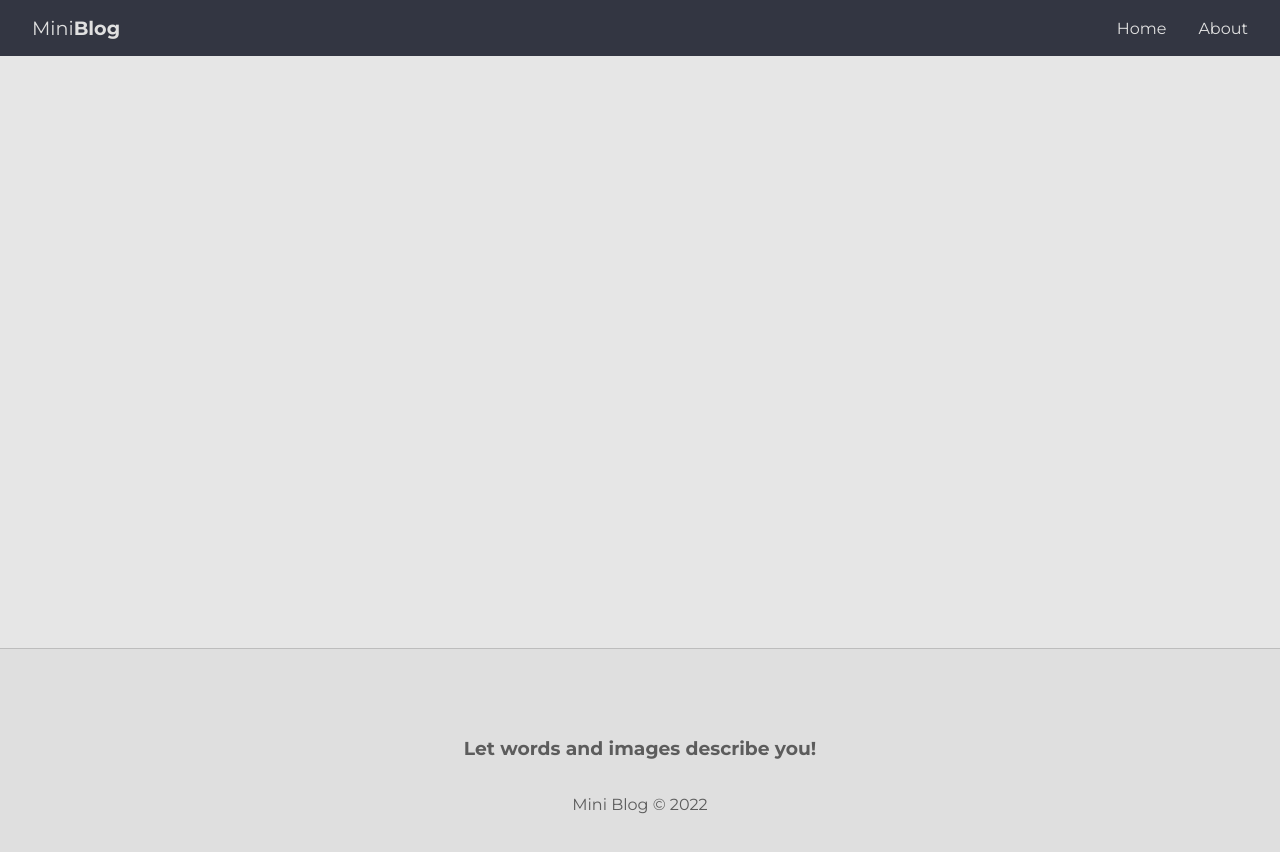
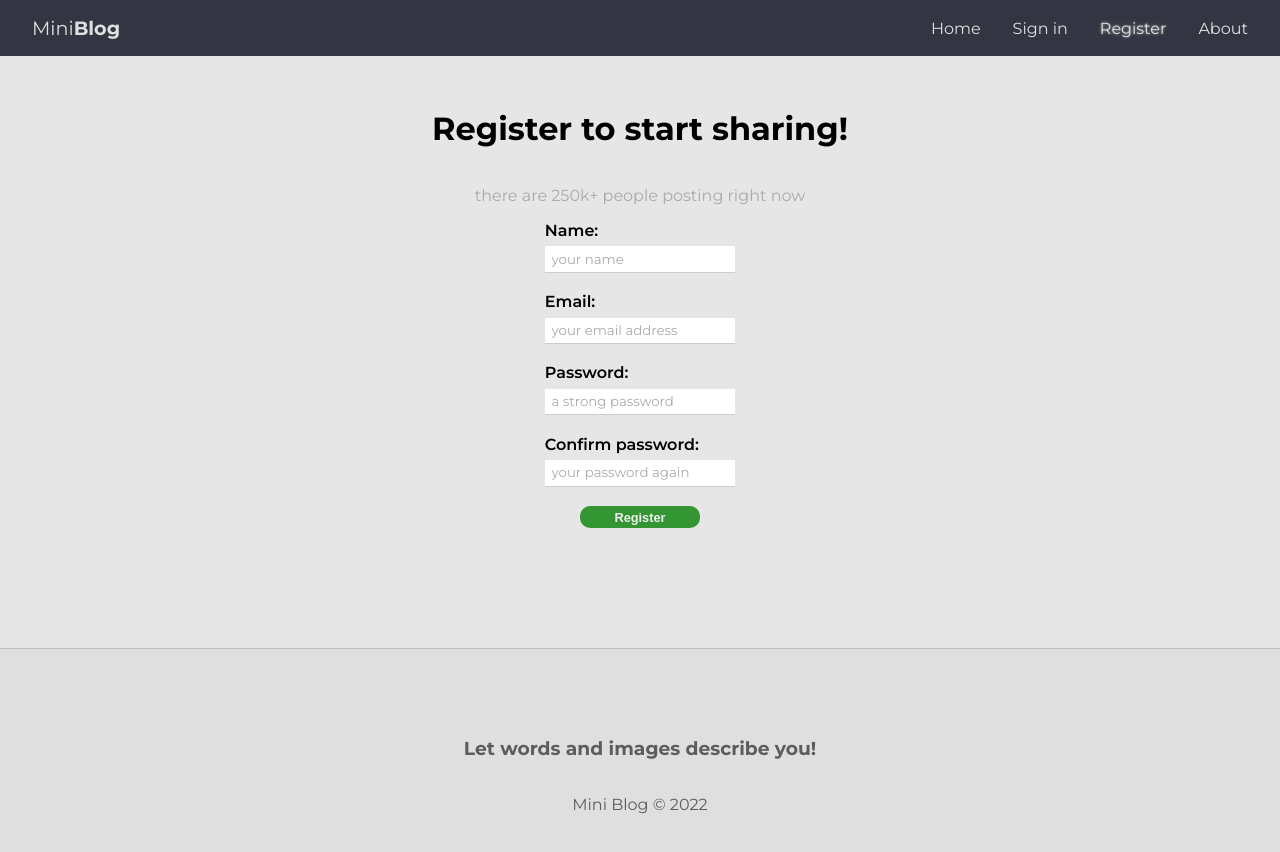
Before and after one commit to AlexisCesar/react-miniblog, a React (Create React App) app: page /register in a window 1280 px wide. Shown: the top 852 px of the page. Built offline with nearby package versions, Linux system fonts and the light colour scheme; a web font is replaced by a local one.

Commit message:
Started Register page

```diff
--- a/src/App.js
+++ b/src/App.js
@@ -7,6 +7,8 @@
 import Home from './pages/Home/Home';
 import About from './pages/About/About';
 import Footer from './components/Footer';
+import Login from './pages/Login/Login';
+import Register from './pages/Register/Register';
 
 // Pages
 
@@ -19,6 +21,8 @@
           <Routes>
             <Route path="/" element={<Home />} />
             <Route path="/about" element={<About />} />
+            <Route path="/login" element={<Login />} />
+            <Route path="/register" element={<Register />} />
           </Routes>
         </div>
         <Footer />
--- a/src/components/Navbar.js
+++ b/src/components/Navbar.js
@@ -7,6 +7,8 @@
         <NavLink to="/" className={styles.navLogo}>Mini<span className={styles.logoBlog}>Blog</span></NavLink>
         <nav>
             <NavLink to="/" className={({isActive}) => (isActive ? styles.active : "")}>Home</NavLink>
+            <NavLink to="/login" className={({isActive}) => (isActive ? styles.active : "")}>Sign in</NavLink>
+            <NavLink to="/register" className={({isActive}) => (isActive ? styles.active : "")}>Register</NavLink>
             <NavLink to="/about" className={({isActive}) => (isActive ? styles.active : "")}>About</NavLink>
         </nav>
     </div>
--- a/src/index.css
+++ b/src/index.css
@@ -5,15 +5,19 @@
   font-family: 'Montserrat', sans-serif;
 }
 
-input::placeholder, textarea::placeholder {
+input::placeholder,
+textarea::placeholder {
   font-family: 'Montserrat', sans-serif;
+  color: #aaa;
 }
 
-input:focus, textarea:focus {
+input:focus,
+textarea:focus {
   outline: none;
 }
 
-a, nav button {
+a,
+nav button {
   text-decoration: none;
   background-color: transparent;
   border: none;
@@ -24,6 +28,93 @@
   font-family: 'Montserrat', sans-serif;
 }
 
-a:hover, nav button:hover {
+a:hover,
+nav button:hover {
   color: #bbb;
 }
+
+/* form styles */
+form {
+  max-width: 40%;
+  margin: 0 auto;
+}
+
+label {
+  display: flex;
+  flex-direction: column;
+  gap: .4em;
+}
+
+form label {
+  margin-bottom: 1.2em;
+}
+
+label span {
+  font-weight: 600;
+  text-align: left;
+}
+
+input, textarea {
+  box-sizing: border-box;
+  border: none;
+  border-bottom: 1px solid #cccccc;
+  padding: .4em .5em;
+}
+
+.btn {
+  background-color: #339632;
+  color: #f0f0f0;
+  text-align: center;
+  cursor: pointer;
+  border-radius: 10px;
+  width: 120px;
+  font-weight: bold;
+  border: none;
+  padding: .3em;
+  transition: .4s;
+  font-size: .8em;
+}
+
+.btn.btn-dark {
+  background-color: #242424;
+  border-radius: 0;
+}
+
+.btn.btn-outline {
+  background-color: transparent;
+  border-radius: 0;
+  color: #181818;
+  border: 1px solid #181818;
+}
+
+.btn.btn-danger {
+  background-color: #e73636;
+}
+
+.btn:hover {
+  background-color: #2a7a29;
+}
+
+.btn.btn-dark:hover {
+  background-color: #505050;
+}
+
+.btn.btn-outline:hover {
+  background-color: rgba(0, 0, 0, 0.26);
+}
+
+.btn.btn-danger:hover {
+  background-color: #bd2b2b;
+}
+
+button[disabled] {
+  background-color: #aaa;
+}
+
+.container .error {
+  color: tomato;
+  background-color: #fa9583;
+  border: 1px solid #ff7860;
+  padding: 5px;
+  border-radius: 5px;
+}
--- /dev/null
+++ b/src/pages/Login/Login.js
@@ -0,0 +1,11 @@
+import styles from './Login.module.css';
+
+const Login = () => {
+  return (
+    <>
+      <h1>Login</h1>
+    </>
+  )
+}
+
+export default Login
--- /dev/null
+++ b/src/pages/Register/Register.js
@@ -0,0 +1,35 @@
+import styles from './Register.module.css';
+
+import { useState, useEffect } from 'react';
+
+const Register = () => {
+  return (
+    <>
+      <div className={styles.title}>
+        <h1>Register to start sharing!</h1>
+        <p>there are 250k+ people posting right now</p>
+      </div>
+      <form className={styles.register}>
+        <label>
+          <span>Name:</span>
+          <input type="text" name='displayName' required placeholder='your name' autoComplete='no' />
+        </label>
+        <label>
+          <span>Email:</span>
+          <input type="email" name='email' required placeholder='your email address' autoComplete='no' />
+        </label>
+        <label>
+          <span>Password:</span>
+          <input type="password" name='password' required placeholder='a strong password' autoComplete='no' />
+        </label>
+        <label>
+          <span>Confirm password:</span>
+          <input type="password" name='confirmPassword' required placeholder='your password again' autoComplete='no' />
+        </label>
+        <button className='btn'>Register</button>
+      </form>
+    </>
+  )
+}
+
+export default Register
--- /dev/null
+++ b/src/pages/Register/Register.module.css
@@ -0,0 +1,17 @@
+.register {
+    text-align: center;
+    display: flex;
+    flex-direction: column;
+    align-items: center;
+    justify-content: center;
+}
+
+.register p, .title p {
+    color: #aaa;
+}
+
+.title {
+    display: flex;
+    flex-direction: column;
+    text-align: center;
+}
```
Also changed, not shown: src/pages/Login/Login.module.css (added).
